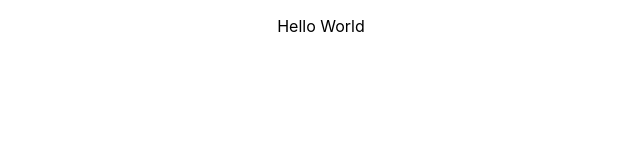
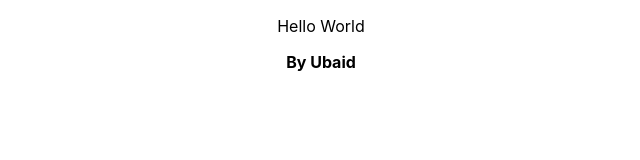
Before and after one commit to ubaid4j/identity, a React (Create React App) app: page / in a window 1280 px wide. Shown: the top 160 px of the page, without its empty margins (319-959 px from the left). Built offline with nearby package versions, Linux system fonts and the light colour scheme.

Commit message:
create HOC Layout

```diff
--- a/src/App.js
+++ b/src/App.js
@@ -1,10 +1,14 @@
 import React from 'react';
 import './App.css';
+import Layout from "./hoc/Layout/Layout";
 
 function App() {
     return (
         <div className="App">
-            <p>Hello World</p>
+            <Layout>
+                <p>Hello World</p>
+                <strong>By Ubaid</strong>
+            </Layout>
         </div>
     );
 }
--- /dev/null
+++ b/src/hoc/Layout/Layout.js
@@ -0,0 +1,13 @@
+import React from "react";
+
+const Layout = props => {
+    return (
+        <React.Fragment>
+            <main>
+                {props.children}
+            </main>
+        </React.Fragment>
+    );
+}
+
+export default Layout;
```
